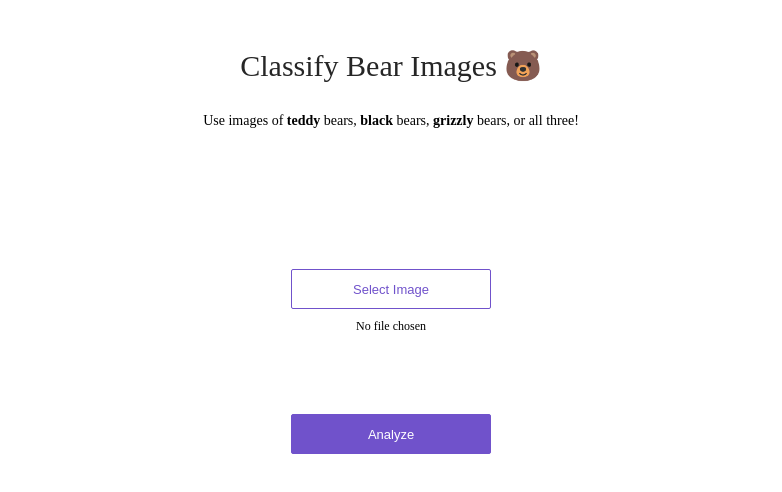
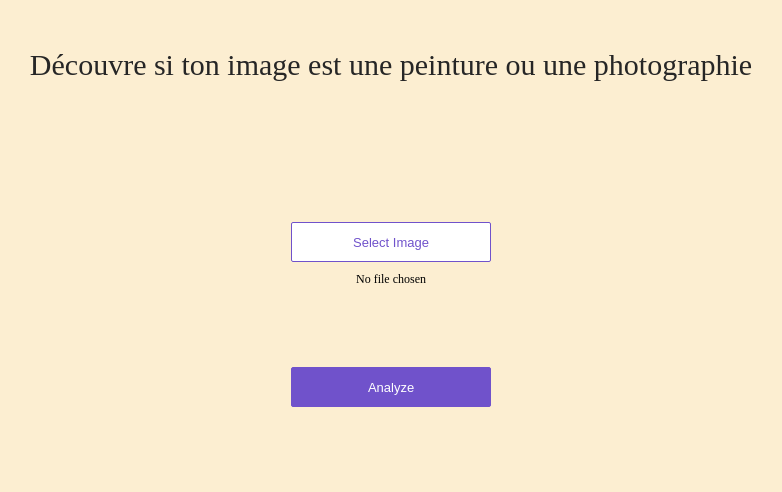
Before and after one commit to RomainBaud26/PaintingsVSPhotos, a plain HTML site: page app/view/index.html in a window 1280 px wide. Shown: the whole page, without its empty margins (249-1031 px from the left). Drawn offline with Linux system fonts and the light colour scheme.

Commit message:
Update index.html

```diff
--- a/app/view/index.html
+++ b/app/view/index.html
@@ -4,13 +4,12 @@
   <link rel='stylesheet' href='../static/style.css'>
   <script src='../static/client.js'></script>
 </head>
-<body>
+<body style = "background-color: #fceed1;">
 <div>
   <div class='center'>
-    <div class='title'>Classify Bear Images 🐻</div>
+    <div class='title'>Découvre si ton image est une peinture ou une photographie</div>
     <p>
-      Use images of <strong>teddy</strong> bears, <strong>black</strong> bears, <strong>grizzly</strong> bears, or
-      all three!
+
     </p>
     <div class='content'>
       <div class='no-display'>
```
